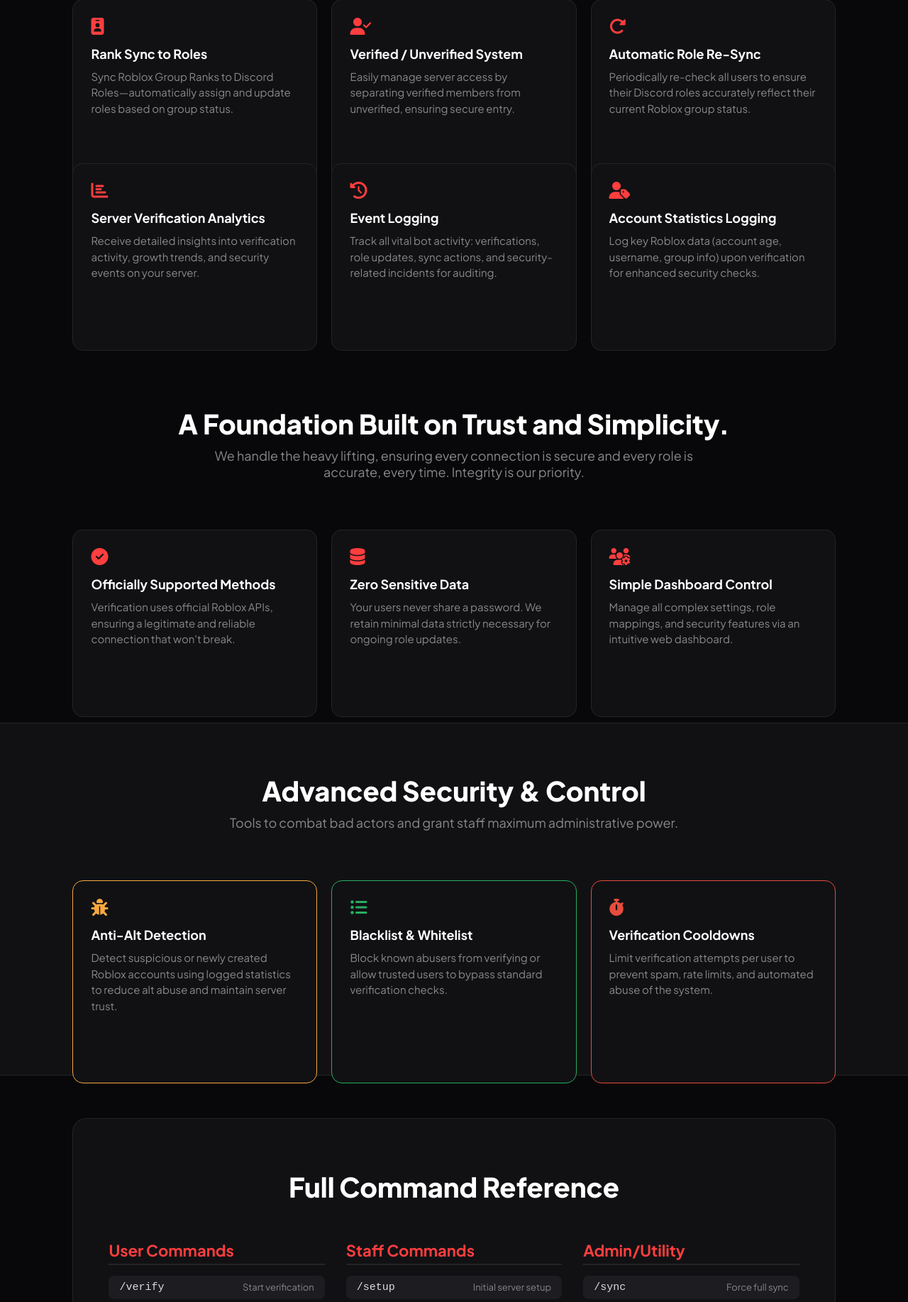
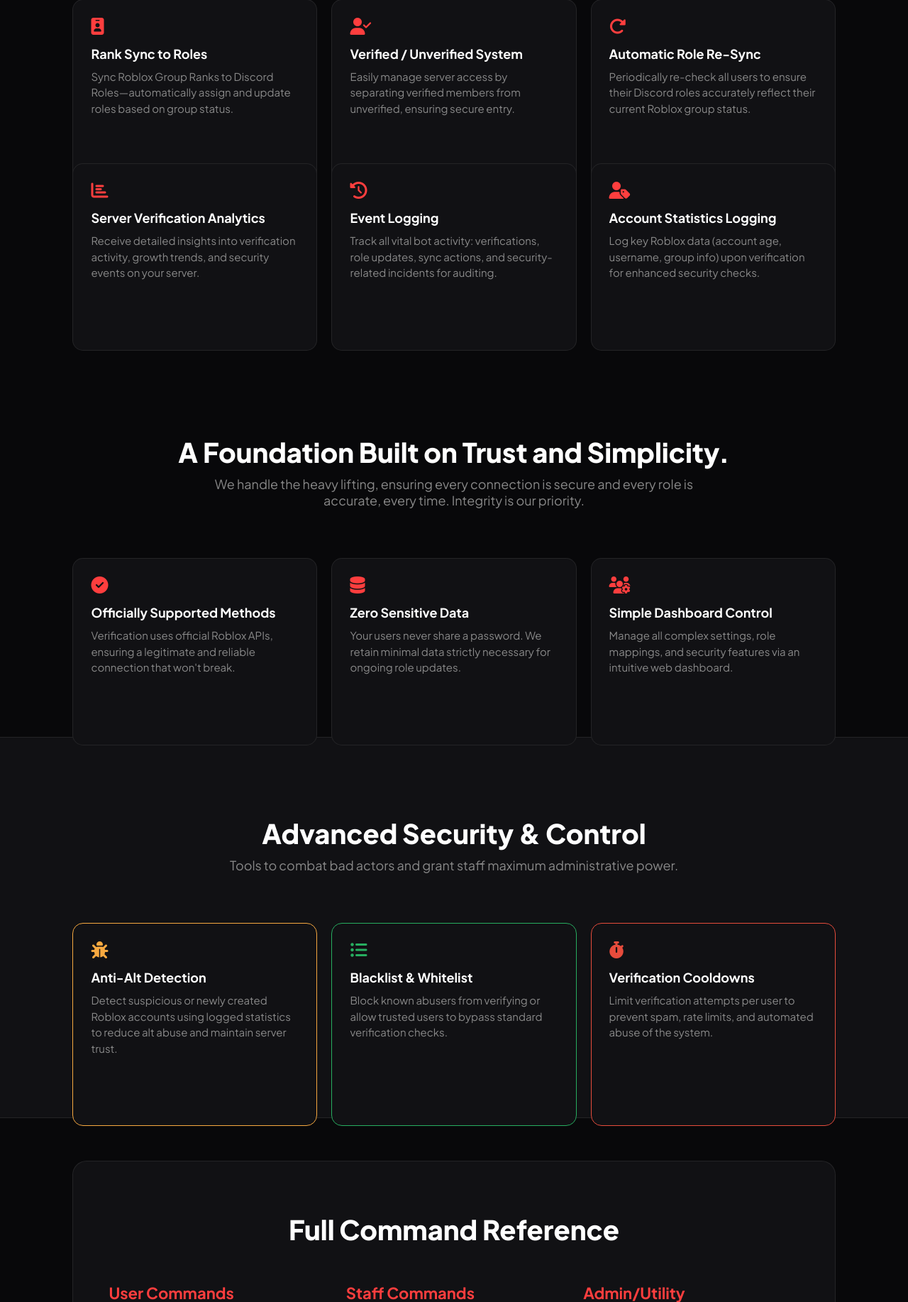
Before and after one commit to ruffledrufus412-ui/rolink-website, a Flask app: page /home in a window 1280 px wide. Shown: the part 1024-2858 px from the top of the page at 71% size. Run offline with Flask 3, Linux system fonts and the light colour scheme.

Commit message:
Layout fix: Increased top padding for Security & Control section for more vertical separation

```diff
--- a/templates/index.html
+++ b/templates/index.html
@@ -115,11 +115,11 @@
             border-radius: 15px;
             transition: 0.3s;
             height: 100%;
-            /* FIX: Add margin-bottom to create space between stacked cards in the grid row */
+            /* Adds space between vertically stacked cards in the grid row */
             margin-bottom: 20px;
         }
         /* Remove extra margin on the last item in a column/grid to avoid excessive padding */
-        .features-grid .feature-card:nth-child(3n) { /* Only applies to 3-column grids, fine for this structure */
+        .features-grid .feature-card:nth-child(3n) {
             margin-bottom: 0;
         }
 
@@ -132,13 +132,22 @@
             padding: 40px 8%;
             margin-bottom: 20px;
         }
-        .bg-card { /* New class for the security/control section background */
+        .bg-card { /* Class for the security/control and CTA section backgrounds */
             background: var(--card-bg);
             border-top: 1px solid var(--border);
             border-bottom: 1px solid var(--border);
             margin: 0 0 60px 0;
             padding-top: 40px;
             padding-bottom: 40px;
+        }
+
+        /* FIX: Greatly increase top padding for the security section to push it down */
+        #security-control {
+            padding-top: 80px; /* Increased top padding */
+        }
+        /* Adjusting the section margins around the trust callout for better flow */
+        .trust-callout-section {
+            padding: 80px 8% 40px; /* More top margin */
         }
 
 
@@ -353,7 +362,7 @@
         </div>
     </section>
 
-    <div class="feature-section">
+    <div class="trust-callout-section">
         <div class="content-center">
             <h2 class="section-title">A Foundation Built on Trust and Simplicity.</h2>
             <p class="section-subtitle">We handle the heavy lifting, ensuring every connection is secure and every role is accurate, every time. Integrity is our priority.</p>
@@ -376,7 +385,7 @@
             </div>
         </div>
     </div>
-    <section class="feature-section bg-card">
+    <section class="feature-section bg-card" id="security-control">
         <div class="content-center">
             <h2 class="section-title">Advanced Security & Control</h2>
             <p class="section-subtitle">Tools to combat bad actors and grant staff maximum administrative power.</p>
```
